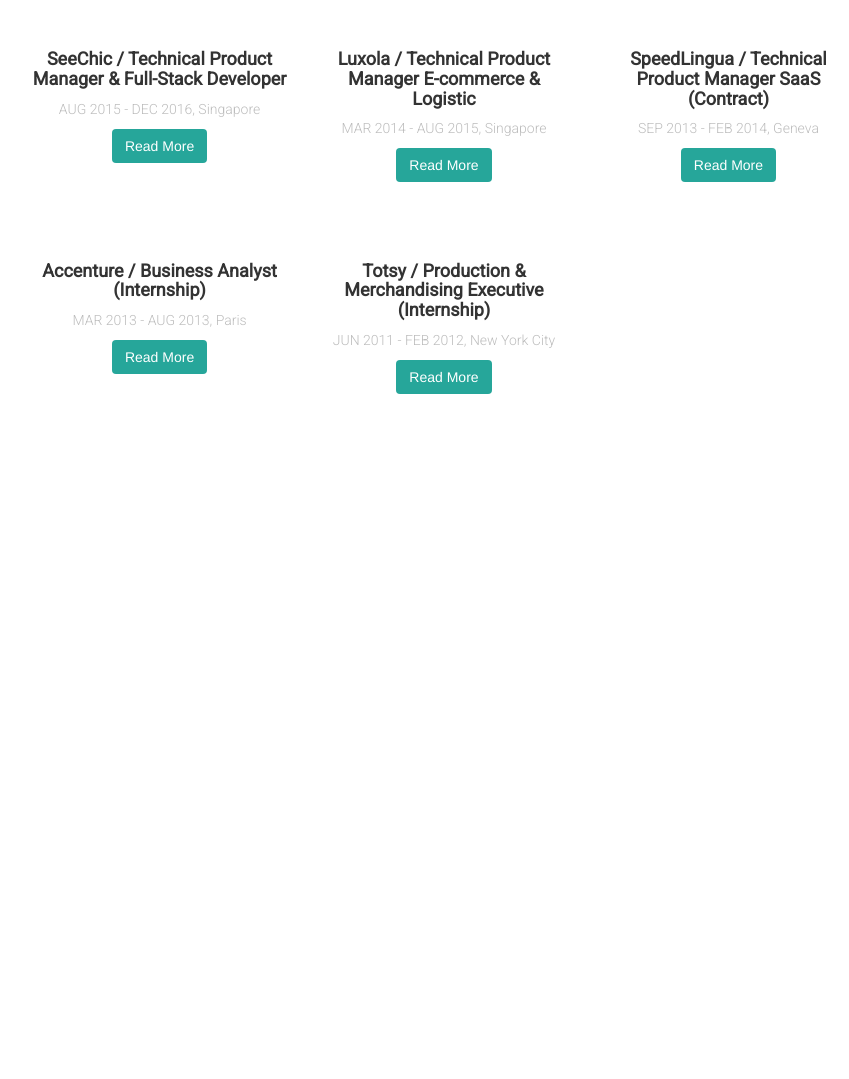
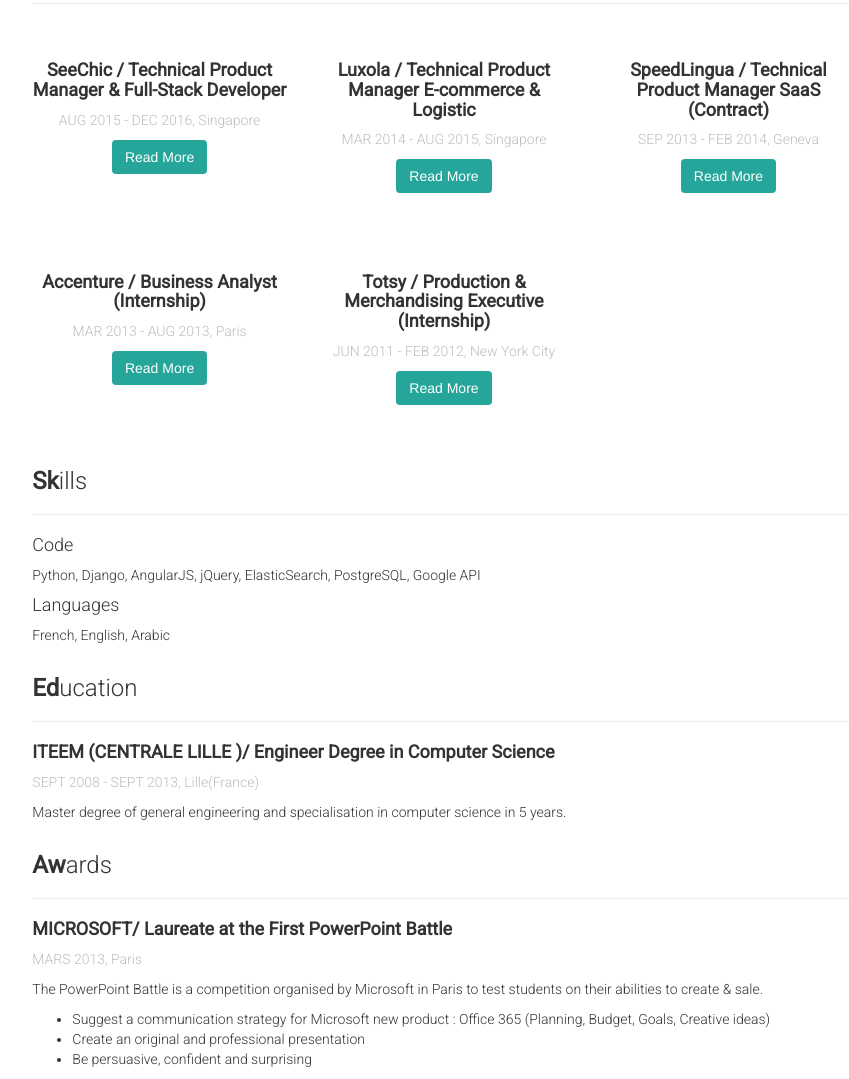
Before and after one commit to souadmarie/resume, a plain HTML site: page index.html in a window 1280 px wide. Shown: the part 563-1642 px from the top of the page, without its empty margins (196-1045 px from the left). Before the commit the page ends 1000 px from the top, so only its background shows below. Drawn offline with nearby package versions, Linux system fonts and the light colour scheme.

Commit message:
favico & education & awards

```diff
--- a/index.html
+++ b/index.html
@@ -14,8 +14,9 @@
     <script src="https://ajax.googleapis.com/ajax/libs/jquery/3.2.0/jquery.min.js"></script>
     <script src="https://maxcdn.bootstrapcdn.com/bootstrap/3.3.7/js/bootstrap.min.js" integrity="sha384-Tc5IQib027qvyjSMfHjOMaLkfuWVxZxUPnCJA7l2mCWNIpG9mGCD8wGNIcPD7Txa" crossorigin="anonymous"></script>
 
+    <link rel="shortcut icon" href="/favicon.ico">
     <title>Souad-Marie Eudes Assaad</title>
-    <link rel="shortcut icon" href="/favicon.ico">
+
 
     <meta name="description" content="Experienced product manager &amp; full-stack software developer">
     <meta name="keywords" content="developer, product manager, technology, software, innovation">
@@ -68,7 +69,7 @@
                         <p>
                             My journey is not usual as I started as product manager with few technical skills and then realise, I was missing something.
                             That's why I've learned to become a software developer. In fact, you will never met a star chef with no cooking skills. </br>
-                            Amater boxer at my free time, I love to learn and challenge my self to do better. </br>
+                            Amater boxer at my free time, I love to learn and challenge myself to do better. </br>
                             I am also very passionate about nature, I love to read national geography and travel. </br>
                             <strong>Have you ever seen a flamingo dance?</strong> <a href="https://www.youtube.com/watch?v=KW8GX2n4qbY"><i class="fa fa-eye" aria-hidden="true"></i></a>
                         </p>
@@ -80,7 +81,8 @@
         <!--third row-->
         <div class="row">
             <div class="col-md-8 col-md-offset-2 col-sm-12 col-xs-12" id="experiences">
-                <h3><strong>Work</strong> Experiences</h3> </br>
+                <h3><strong>Work</strong> Experiences</h3>
+                <hr>
                 <div class="row">
                     <!--<div class="col-md-4 col-sm-4 col-xs-12" id="experience">
                         <h4><strong>Full-Stack Developer</h4>
@@ -210,11 +212,50 @@
                             </ul>
                     </p>
                 </div>
+            </div>
+        </div>
+
+        <!--fourth row-->
+        <div class="row">
+            <div class="col-md-8 col-md-offset-2 col-sm-12 col-xs-12" id="experiences">
+                <h3><strong>Sk</strong>ills</h3>
+                <hr>
+                <h4>Code</h4>
+                <p>Python, Django, AngularJS,  jQuery, ElasticSearch, PostgreSQL, Google API </p>
+                <h4>Languages</h4>
+                <p>French, English, Arabic </p>
+            </div>
+        </div>
 
 
 
+        <!--fourth row-->
+        <div class="row">
+            <div class="col-md-8 col-md-offset-2 col-sm-12 col-xs-12" id="experiences">
+                <h3><strong>Ed</strong>ucation</h3>
+                <hr>
+                <h4><strong>ITEEM (CENTRALE LILLE )/ Engineer Degree in Computer Science</h4>
+                <p id="dates">SEPT  2008 - SEPT 2013,  Lille(France)</p>
+                <p>Master degree of general engineering and specialisation in computer science in 5 years.</p>
             </div>
         </div>
+
+        <!--fourth row-->
+        <div class="row">
+            <div class="col-md-8 col-md-offset-2 col-sm-12 col-xs-12" id="experiences">
+                <h3><strong>Aw</strong>ards</h3>
+                <hr>
+                <h4><strong>MICROSOFT/ Laureate at the First PowerPoint Battle</h4>
+                <p id="dates">MARS  2013,  Paris</p>
+                <p>The PowerPoint Battle is a competition organised by Microsoft in Paris to test students on their abilities to create &amp; sale.</p>
+                <ul>
+                    <li>Suggest a communication strategy for Microsoft new product : Office 365 (Planning, Budget, Goals, Creative ideas)</li>
+                    <li>Create an original and professional presentation</li>
+                    <li>Be persuasive, confident and surprising</li>
+                </ul>
+            </div>
+        </div>
+
 
     </div>
     <script src="/js/main.js" charset="utf-8"></script>
```
Also changed, not shown: favicon.ico (added).
